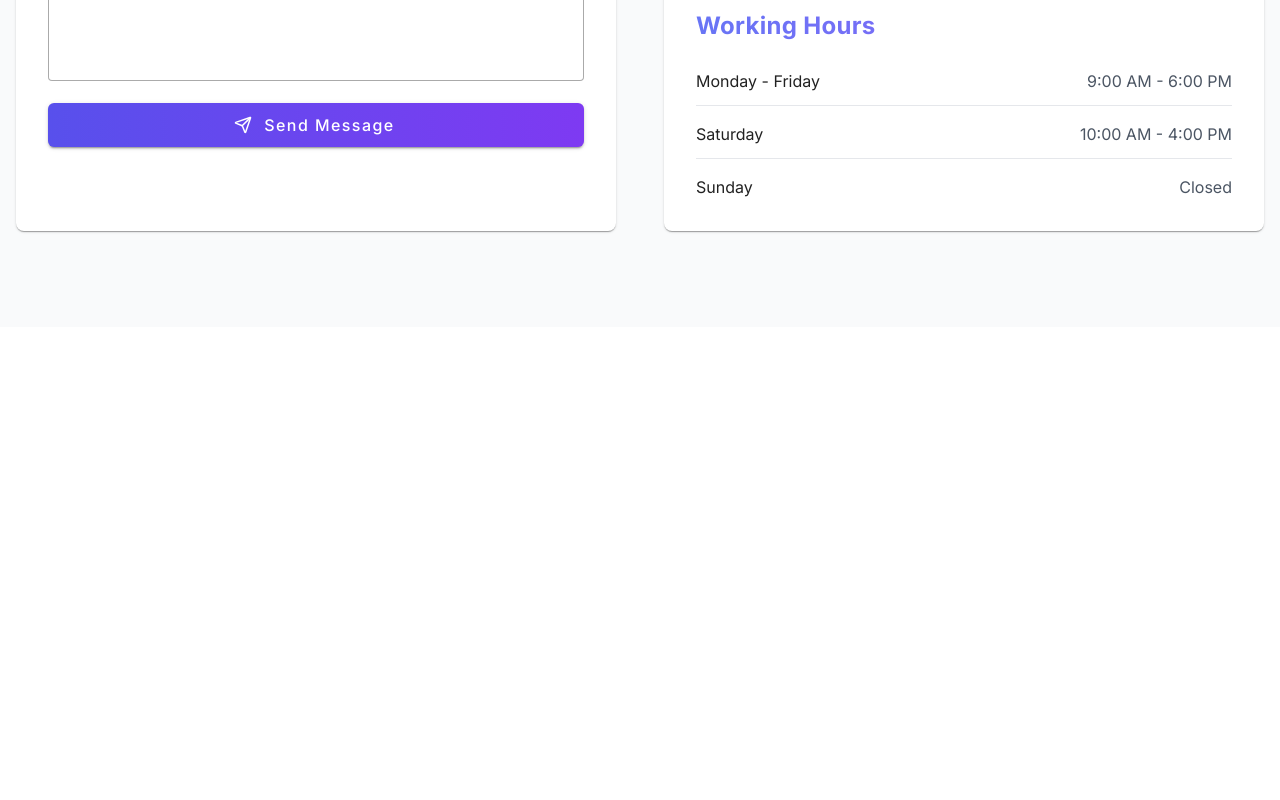
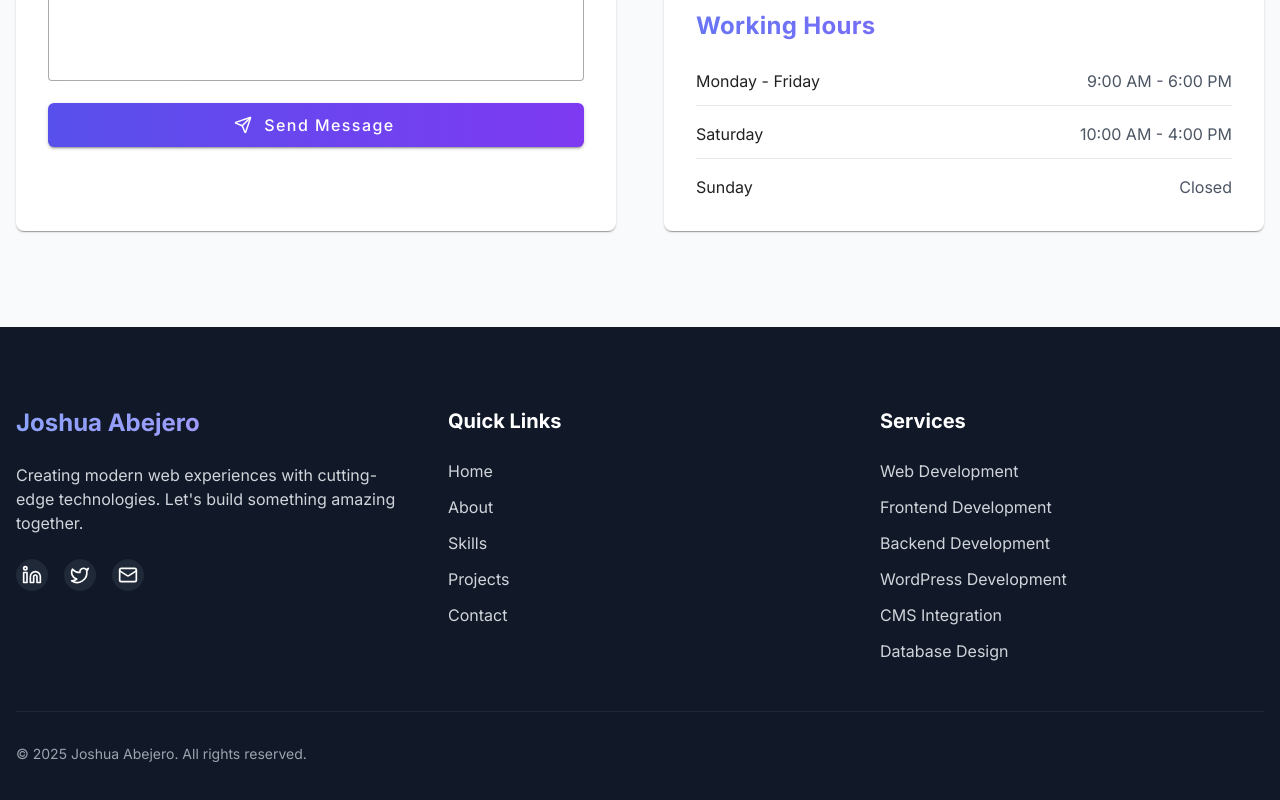
Before and after one commit to joshuadabejero/joshuadabejero, a Nuxt app: page / in a window 1280 px wide. Shown: the part 9100-9900 px from the top of the page. Before the commit the page ends 9427 px from the top, so only its background shows below. Built offline with nearby package versions, Linux system fonts and the light colour scheme.

Commit message:
feat: add footer component in index

```diff
--- /dev/null
+++ b/components/app/Footer.vue
@@ -0,0 +1,211 @@
+<script lang="ts" setup></script>
+<template>
+  <v-footer class="footer px-0">
+    <v-container class="footer__container">
+      <div class="footer__content">
+        <div class="footer__about">
+          <h3>Joshua Abejero</h3>
+          <p>
+            Creating modern web experiences with cutting-edge technologies.
+            Let's build something amazing together.
+          </p>
+          <div class="footer__social-media">
+            <v-btn
+              icon
+              elevation="0"
+              color="#1F2937"
+              :ripple="false"
+              size="x-small"
+            >
+              <svg
+                xmlns="http://www.w3.org/2000/svg"
+                width="20"
+                height="20"
+                viewBox="0 0 24 24"
+                fill="none"
+                stroke="currentColor"
+                stroke-width="2"
+                stroke-linecap="round"
+                stroke-linejoin="round"
+                class="lucide lucide-linkedin text-white"
+                aria-hidden="true"
+                data-id="element-106"
+              >
+                <path
+                  d="M16 8a6 6 0 0 1 6 6v7h-4v-7a2 2 0 0 0-2-2 2 2 0 0 0-2 2v7h-4v-7a6 6 0 0 1 6-6z"
+                ></path>
+                <rect width="4" height="12" x="2" y="9"></rect>
+                <circle cx="4" cy="4" r="2"></circle>
+              </svg>
+            </v-btn>
+            <v-btn
+              icon
+              elevation="0"
+              color="#1F2937"
+              :ripple="false"
+              size="x-small"
+            >
+              <svg
+                xmlns="http://www.w3.org/2000/svg"
+                width="20"
+                height="20"
+                viewBox="0 0 24 24"
+                fill="none"
+                stroke="currentColor"
+                stroke-width="2"
+                stroke-linecap="round"
+                stroke-linejoin="round"
+                class="lucide lucide-twitter text-white"
+                aria-hidden="true"
+                data-id="element-108"
+              >
+                <path
+                  d="M22 4s-.7 2.1-2 3.4c1.6 10-9.4 17.3-18 11.6 2.2.1 4.4-.6 6-2C3 15.5.5 9.6 3 5c2.2 2.6 5.6 4.1 9 4-.9-4.2 4-6.6 7-3.8 1.1 0 3-1.2 3-1.2z"
+                ></path>
+              </svg>
+            </v-btn>
+            <v-btn
+              icon
+              elevation="0"
+              color="#1F2937"
+              :ripple="false"
+              size="x-small"
+            >
+              <svg
+                xmlns="http://www.w3.org/2000/svg"
+                width="20"
+                height="20"
+                viewBox="0 0 24 24"
+                fill="none"
+                stroke="currentColor"
+                stroke-width="2"
+                stroke-linecap="round"
+                stroke-linejoin="round"
+                class="lucide lucide-mail text-white"
+                aria-hidden="true"
+                data-id="element-110"
+              >
+                <path d="m22 7-8.991 5.727a2 2 0 0 1-2.009 0L2 7"></path>
+                <rect x="2" y="4" width="20" height="16" rx="2"></rect>
+              </svg>
+            </v-btn>
+          </div>
+        </div>
+        <div class="footer__quick-links">
+          <h3>Quick Links</h3>
+          <ul>
+            <li><a href="#">Home</a></li>
+            <li><a href="#">About</a></li>
+            <li><a href="#">Skills</a></li>
+            <li><a href="#">Projects</a></li>
+            <li><a href="#">Contact</a></li>
+          </ul>
+        </div>
+        <div class="footer__services">
+          <h3>Services</h3>
+          <ul>
+            <li><a href="#">Web Development</a></li>
+            <li><a href="#">Frontend Development</a></li>
+            <li><a href="#">Backend Development</a></li>
+            <li><a href="#">WordPress Development</a></li>
+            <li><a href="#">CMS Integration</a></li>
+            <li><a href="#">Database Design</a></li>
+          </ul>
+        </div>
+      </div>
+      <div class="footer__bottom">
+        <div class="footer__copyright">
+          <p>&copy; 2025 Joshua Abejero. All rights reserved.</p>
+        </div>
+      </div>
+    </v-container>
+  </v-footer>
+</template>
+<style lang="scss" scoped>
+.footer {
+  color: #ffffff;
+  background-color: #111827;
+  padding-top: 4rem;
+  padding-bottom: 2rem;
+  &__container {
+  }
+  &__content {
+    gap: 3rem;
+    grid-template-columns: repeat(1, minmax(0, 1fr));
+    display: grid;
+    margin-bottom: 3rem;
+    @media (min-width: 768px) {
+      grid-template-columns: repeat(3, minmax(0, 1fr));
+    }
+  }
+  &__about {
+    h3 {
+      font-weight: 700;
+      font-size: 1.5rem;
+      line-height: 2rem;
+      background-clip: text;
+      margin-bottom: 1.5rem;
+      color: transparent;
+      background-image: linear-gradient(to right, #8da2fb, #ac94fa);
+    }
+    p {
+      margin-bottom: 1.5rem;
+      color: #d1d5db;
+    }
+  }
+  &__social-media {
+    display: flex;
+    ::v-deep(.v-btn:hover) {
+      background-color: #5850ec !important;
+    }
+    ::v-deep(.v-btn:nth-child(2)),
+    ::v-deep(.v-btn:nth-child(3)) {
+      margin-left: 1rem;
+    }
+  }
+  &__quick-links,
+  &__services {
+    h3 {
+      font-weight: 700;
+      font-size: 1.25rem;
+      line-height: 1.75rem;
+      margin-bottom: 1.5rem;
+    }
+    ul {
+      list-style: none;
+      margin: 0;
+      padding: 0;
+      a {
+        color: #d1d5db;
+        text-decoration: inherit;
+        transition: all 0.15s cubic-bezier(0.4, 0, 0.2, 1);
+        &:hover {
+          color: #8da2fb;
+        }
+      }
+    }
+    ul > * + * {
+      margin-top: 0.75rem;
+    }
+  }
+  &__bottom {
+    padding-top: 2rem;
+    border-top: 1px solid #1f2937;
+  }
+  &__copyright {
+    justify-content: space-between;
+    align-items: center;
+    flex-direction: column;
+    display: flex;
+    @media (min-width: 768px) {
+      flex-direction: row;
+    }
+    p {
+      color: #9ca3af;
+      font-size: 0.875rem;
+      line-height: 1.25rem;
+      margin-bottom: 1rem;
+    }
+  }
+}
+</style>
--- a/layouts/default.vue
+++ b/layouts/default.vue
@@ -4,5 +4,6 @@
     <v-main>
       <NuxtPage />
     </v-main>
+    <AppFooter />
   </v-app>
 </template>
```
